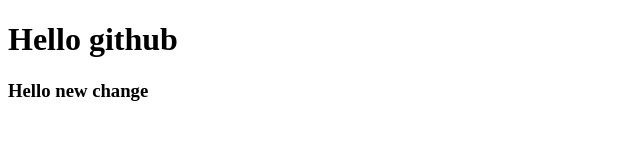
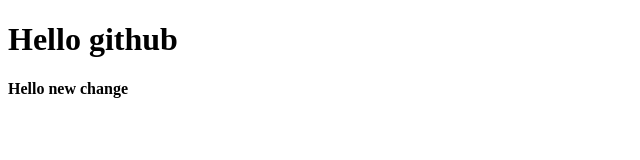
Before and after one commit to slastonm/fe-start-280525, a plain HTML site: page 01/home.html in a window 1280 px wide. Shown: the full height of the page, 0-640 px from the left. Drawn offline with Linux system fonts and the light colour scheme.

Commit message:
fix home work

```diff
--- a/01/home.html
+++ b/01/home.html
@@ -7,6 +7,6 @@
   </head>
   <body>
     <h1>Hello github</h1>
-    <h3>Hello new change</h3>
+    <h4>Hello new change</h4>
   </body>
 </html>
```
